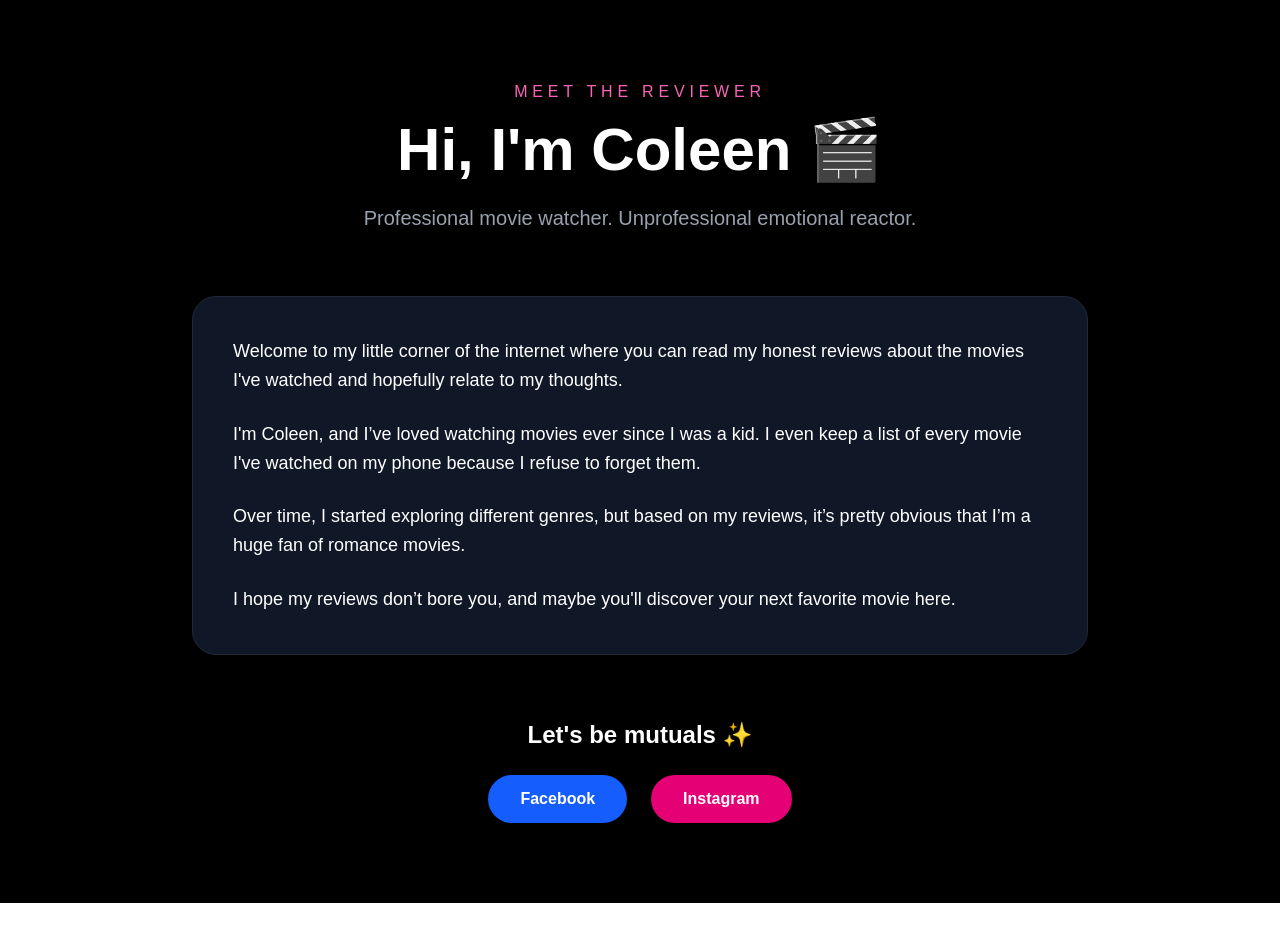
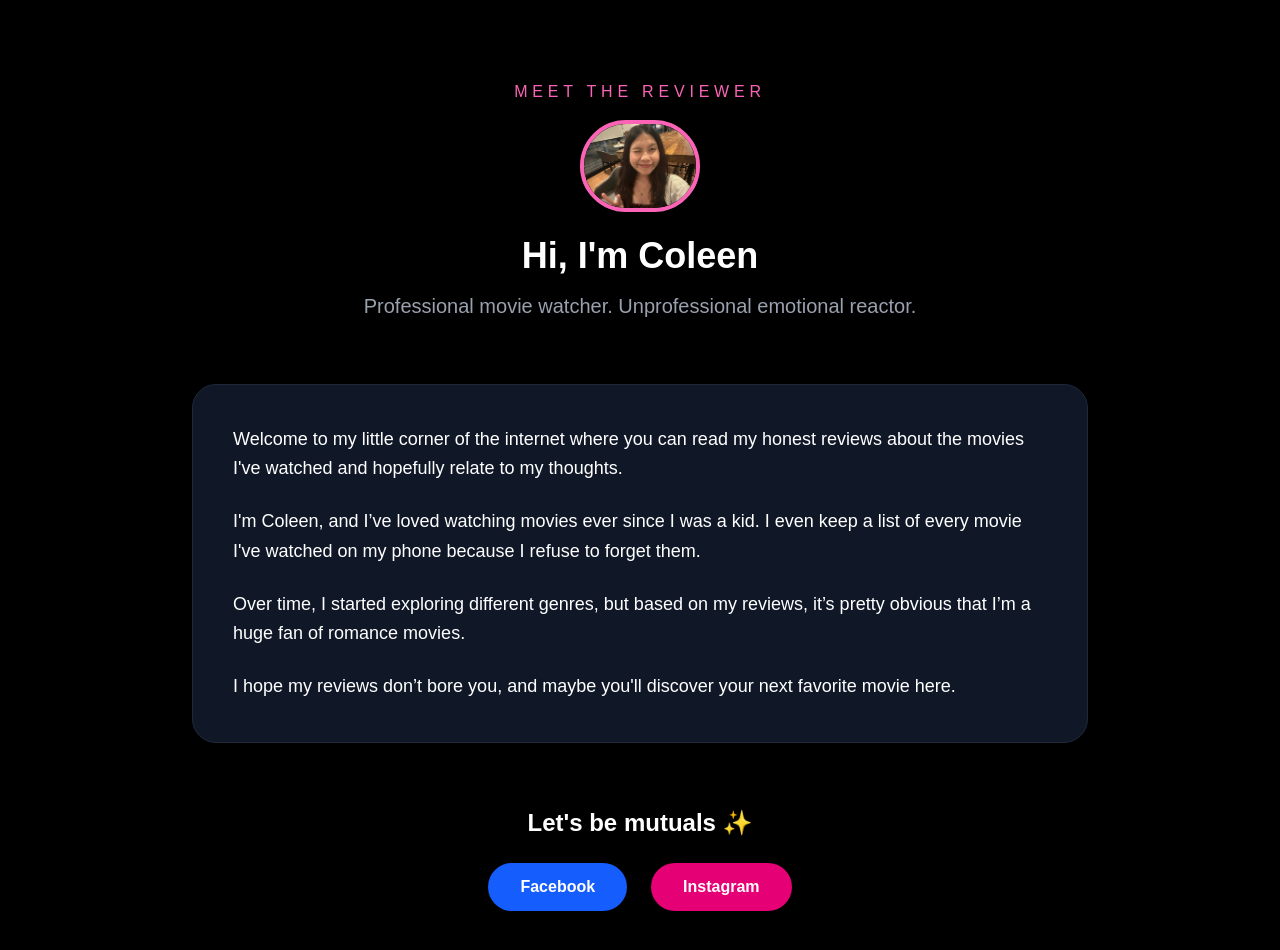
Before and after one commit to cookiesncream55/why-did-i-watch-this, a Next.js app: page /about in a window 1280 px wide. Shown: the top 950 px of the page. Before the commit the page ends 903 px from the top, so only its background shows below. Built offline with nearby package versions, Linux system fonts and the light colour scheme.

Commit message:
replace emoji with profile picture

```diff
--- a/app/about/page.tsx
+++ b/app/about/page.tsx
@@ -1,4 +1,5 @@
 import Link from "next/link";
+import Image from "next/image";
 
 export default function AboutPage() {
   return (
@@ -10,8 +11,18 @@ export default function AboutPage() {
           Meet the Reviewer
         </p>
 
-        <h1 className="text-6xl font-bold mb-6">
-          Hi, I'm Coleen 🎬
+        <div className="mb-6 flex justify-center">
+        <Image
+          src="/images/coleen.jpg"
+          alt="Coleen"
+          width={120}
+          height={120}
+          className="rounded-full object-cover border-4 border-pink-400"
+        />
+        </div>
+
+        <h1 className="text-4xl font-bold mb-4">
+          Hi, I'm Coleen
         </h1>
 
         <p className="text-gray-400 text-xl max-w-2xl mx-auto">
--- a/app/page.tsx
+++ b/app/page.tsx
@@ -55,8 +55,7 @@ export default function Home() {
   </h1>
 
   <p className="text-gray-400 text-xl max-w-2xl mx-auto">
-    Honest reviews about movies that made me cry, scream,
-    laugh, or question my life decisions.
+    My unfiltered thoughts after spending 2 hours staring at a screen. Sometimes I regret it. Sometimes I don't. You'll find out which.
   </p>
 </header>
       <section className="max-w-6xl mx-auto px-10 mb-20">
@@ -119,8 +118,7 @@ export default function Home() {
         </p>
 
         <p className="mb-8">
-          This blog exists because my friends got tired of my unsolicited
-          movie opinions.
+          This blog exists because I needed a place to dump all my movie thoughts somewhere other than my notes app.
         </p>
 
         <h2 className="text-3xl font-bold mt-12 mb-6">
```
Also changed, not shown: public/images/coleen.jpg (added).
